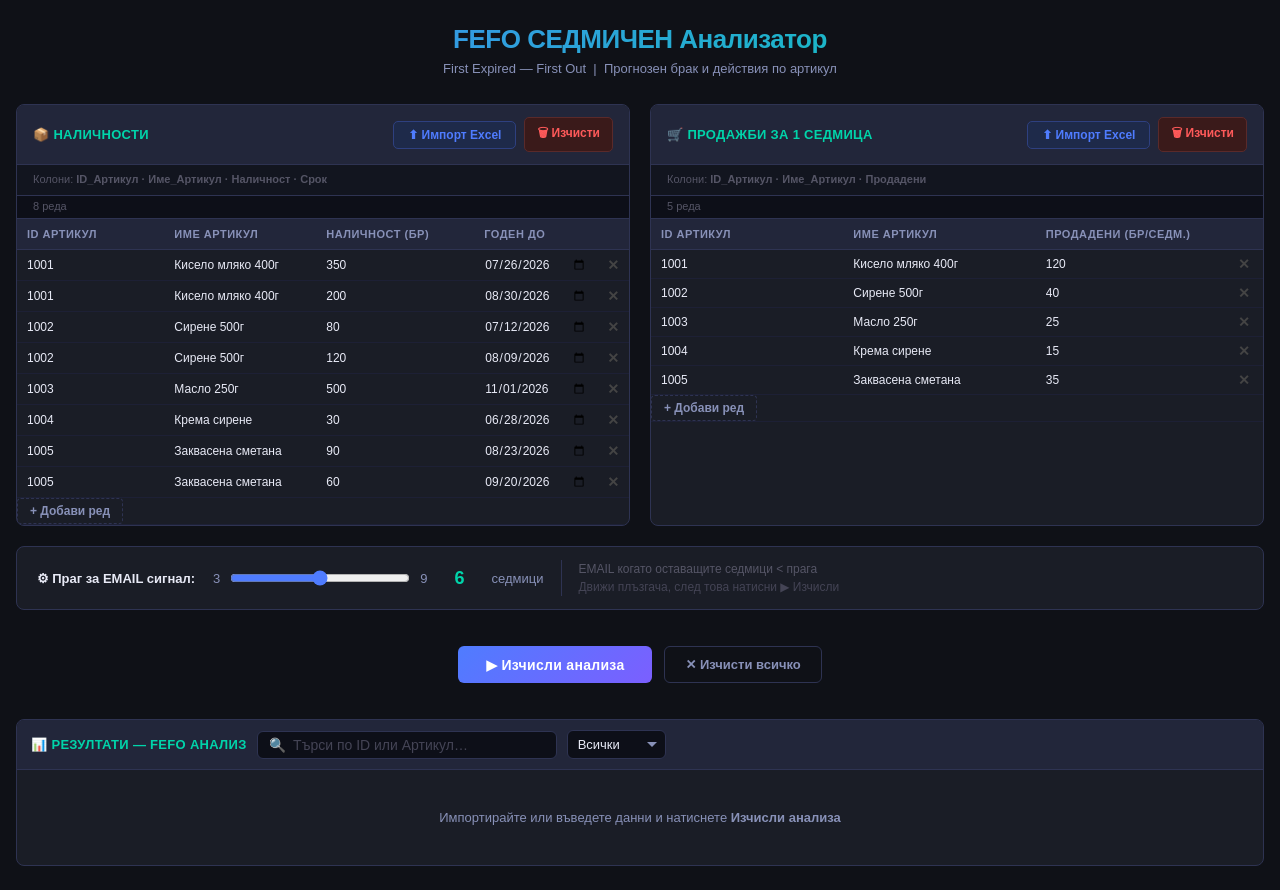
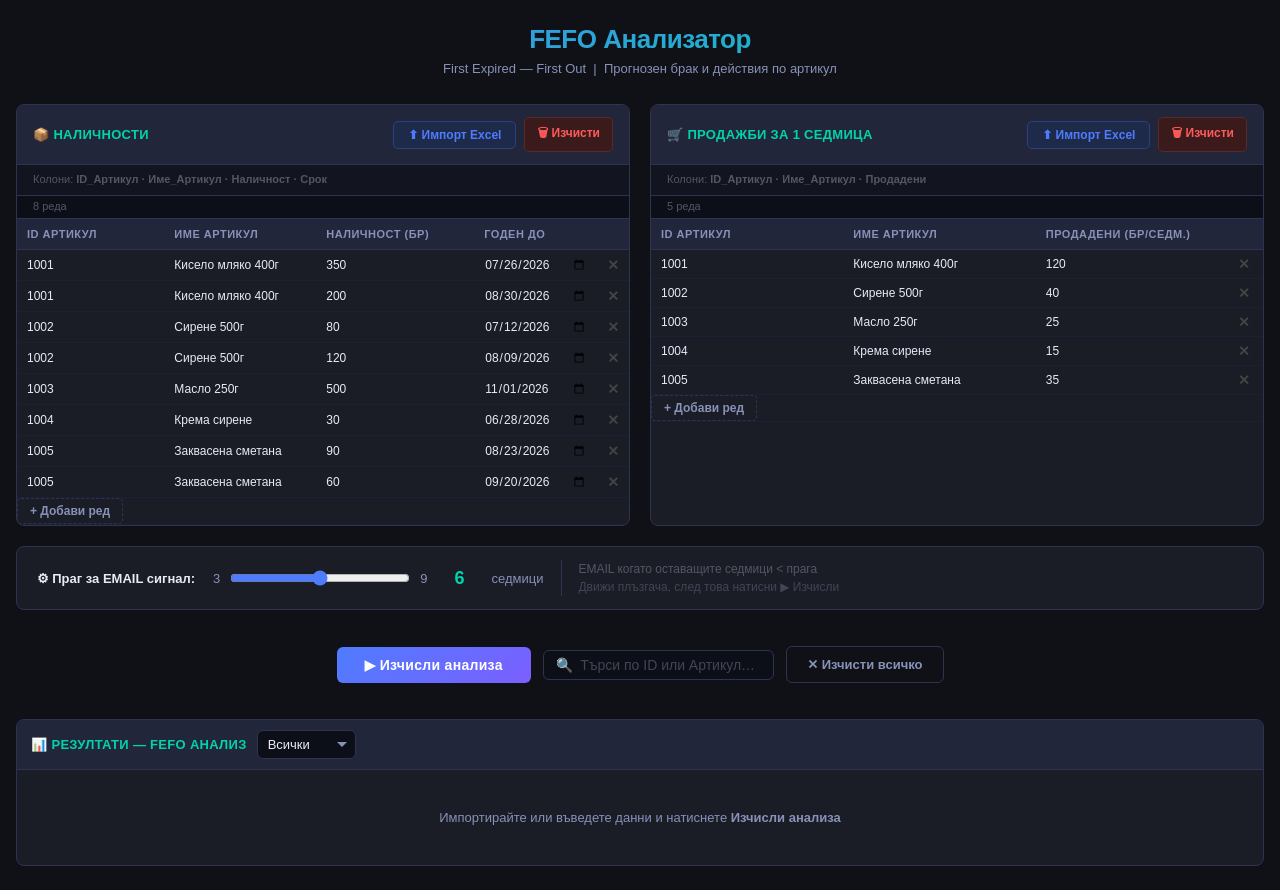
Before and after one commit to anichka980/fefoW, a plain HTML site: page index.html in a window 1280 px wide. Drawn offline with Linux system fonts and the light colour scheme.

Commit message:
Replace search-wrap with search-inline and update title
Refactor search functionality and update header title.

```diff
--- a/index.html
+++ b/index.html
@@ -90,13 +90,6 @@
   .results-title  { font-weight:600; font-size:13px; color:var(--accent2);
     text-transform:uppercase; letter-spacing:.3px; white-space:nowrap; }
 
-  .search-wrap { display:flex; align-items:center; gap:7px; background:#0d0f18;
-    border:1px solid var(--border); border-radius:6px; padding:5px 11px;
-    flex:1; min-width:160px; max-width:300px; }
-  .search-wrap input { background:transparent; border:none; color:var(--text);
-    font-family:var(--font); font-size:14px; outline:none; width:100%; }
-  .search-wrap input::placeholder { color:#445; }
-  .search-icon { color:var(--muted); font-size:14px; flex-shrink:0; }
 
   .action-filter { background:#0d0f18; border:1px solid var(--border); color:var(--text);
     font-family:var(--font); font-size:13px; padding:6px 28px 6px 10px; border-radius:6px;
@@ -122,12 +115,22 @@
   .thresh-unit{font-size:13px;color:var(--muted);}
   .thresh-desc{font-size:12px;color:#556;border-left:1px solid var(--border);
     padding-left:16px;line-height:1.5;}
+
+  /* Search in actions row */
+  .actions-row { align-items:center; }
+  .search-inline { display:flex; align-items:center; gap:7px; background:#0d0f18;
+    border:1px solid var(--border); border-radius:6px; padding:6px 12px;
+    min-width:200px; max-width:280px; }
+  .search-inline input { background:transparent; border:none; color:var(--text);
+    font-family:var(--font); font-size:14px; outline:none; width:100%; }
+  .search-inline input::placeholder { color:#445; }
+  .search-inline span { color:var(--muted); font-size:14px; flex-shrink:0; }
 </style>
 </head>
 <body>
 
 <header>
-  <h1>FEFO СЕДМИЧЕН Анализатор</h1>
+  <h1>FEFO Анализатор</h1>
   <p>First Expired — First Out &nbsp;|&nbsp; Прогнозен брак и действия по артикул</p>
 </header>
 
@@ -211,6 +214,10 @@
   <div style="grid-column:1/-1;background:transparent;border:none;">
     <div class="actions-row">
       <button class="run-btn" onclick="runAnalysis()">▶ Изчисли анализа</button>
+      <div class="search-inline">
+        <span>🔍</span>
+        <input type="text" id="searchInput" placeholder="Търси по ID или Артикул…" oninput="applyFilters()">
+      </div>
       <button class="clear-all-btn" onclick="clearAll()">✕ Изчисти всичко</button>
     </div>
   </div>
@@ -220,11 +227,6 @@
     <div class="results-header">
       <span class="results-title">📊 Резултати — FEFO анализ</span>
 
-      <div class="search-wrap">
-        <span class="search-icon">🔍</span>
-        <input type="text" id="searchInput" placeholder="Търси по ID или Артикул…" oninput="applyFilters()">
-      </div>
-
       <select class="action-filter" id="actionFilter" onchange="applyFilters()">
         <option value="">Всички</option>
         <option value="OK">✓ OK</option>
@@ -233,7 +235,7 @@
 
       <span class="filter-count" id="filterCount"></span>
 
-      <button class="btn-success" id="exportBtn" style="display:none" onclick="exportResults()">⬇ Експорт Excel</button>
+      <button class="btn-success" id="exportBtn" style="display:none" onclick="exportResults()">⬇ Експорт (филтър)</button>
     </div>
     <div id="summaryBar" class="summary-bar" style="display:none"></div>
     <div class="results-scroll">
@@ -277,6 +279,7 @@ function clearAll(){
   document.getElementById('stockImportStatus').textContent='';
   document.getElementById('salesImportStatus').textContent='';
   document.getElementById('searchInput').value='';
+  document.querySelectorAll('#stockBody tr, #salesBody tr').forEach(tr=>tr.style.display='');
   document.getElementById('actionFilter').value='';
   document.getElementById('filterCount').textContent='';
   document.getElementById('resultsContent').innerHTML='<div class="empty-results">Импортирайте или въведете данни и натиснете <strong>Изчисли анализа</strong></div>';
@@ -480,10 +483,13 @@ function runAnalysis(){
 function applyFilters(){
   const q=(document.getElementById('searchInput').value||'').toLowerCase().trim();
   const af=(document.getElementById('actionFilter').value||'').toUpperCase();
+
+  // ── Filter results table ──
   const tbl=document.getElementById('resultsTable');
-  if(!tbl){document.getElementById('filterCount').textContent='';return;}
+  let vis=0, total=0;
+  if(tbl){
     const rows=[...tbl.querySelectorAll('tbody tr:not(.no-match-row)')];
-  let vis=0;
+    total=rows.length;
     rows.forEach(tr=>{
       const id=tr.dataset.id||'', name=tr.dataset.name||'', act=tr.dataset.action||'';
       const mq=!q||id.includes(q)||name.includes(q);
@@ -491,29 +497,65 @@ function applyFilters(){
       if(mq&&ma){tr.classList.remove('row-hidden');vis++;}
       else tr.classList.add('row-hidden');
     });
-  // no-match row
     let nm=tbl.querySelector('.no-match-row');
-  if(vis===0&&rows.length>0){
+    if(vis===0&&total>0){
       if(!nm){nm=document.createElement('tr');nm.className='no-match-row';
         const td=document.createElement('td');td.colSpan=12;td.textContent='Няма намерени артикули.';
         nm.appendChild(td);tbl.querySelector('tbody').appendChild(nm);}
       nm.style.display='';
     } else if(nm) nm.style.display='none';
-  document.getElementById('filterCount').textContent=vis+' / '+rows.length+' артикула';
+    document.getElementById('filterCount').textContent=vis+' / '+total+' артикула';
+  } else {
+    document.getElementById('filterCount').textContent='';
+  }
+
+  // ── Filter stock table (hide rows not matching search; ignore action filter) ──
+  document.querySelectorAll('#stockBody tr').forEach(tr=>{
+    if(!q){tr.style.display='';return;}
+    const inputs=tr.querySelectorAll('input');
+    const id=(inputs[0]?.value||'').toLowerCase();
+    const name=(inputs[1]?.value||'').toLowerCase();
+    tr.style.display=(id.includes(q)||name.includes(q))?'':'none';
+  });
+
+  // ── Filter sales table ──
+  document.querySelectorAll('#salesBody tr').forEach(tr=>{
+    if(!q){tr.style.display='';return;}
+    const inputs=tr.querySelectorAll('input');
+    const id=(inputs[0]?.value||'').toLowerCase();
+    const name=(inputs[1]?.value||'').toLowerCase();
+    tr.style.display=(id.includes(q)||name.includes(q))?'':'none';
+  });
 }
 
 function exportResults(){
   if(!lastResults.length)return;
   const today=new Date();
   const thresh=parseInt(document.getElementById('threshRange').value)||6;
+  const q=(document.getElementById('searchInput').value||'').toLowerCase().trim();
+  const af=(document.getElementById('actionFilter').value||'').toUpperCase();
+
+  // Build export label for filename
+  const afLabel=af?'_'+af:'';
+  const qLabel=q?'_'+q:'';
+
+  // Filter lastResults to only visible rows (matching current filters)
+  const toExport=lastResults.filter(r=>{
+    const mq=!q||r.id.toLowerCase().includes(q)||(r.name||'').toLowerCase().includes(q);
+    const ma=!af||r.action===af;
+    return mq&&ma;
+  });
+
+  if(!toExport.length){alert('Няма редове за експорт при текущите филтри.');return;}
+
   const data=[['ID Артикул','Артикул','Наличност','Продажби/седм.','Седм. запас','Най-ранен срок','Седм. до изтичане','Праг (седм.)','Продаваемо','Очакван брак','Причина','Действие']];
-  lastResults.forEach(r=>data.push([r.id,r.name||'',r.totalStock,r.weekSales,r.weeksStock!==null?+fmt(r.weeksStock):'',
+  toExport.forEach(r=>data.push([r.id,r.name||'',r.totalStock,r.weekSales,r.weeksStock!==null?+fmt(r.weeksStock):'',
     fmtDate(new Date(r.lotsCalc[0].exp)),+fmt(r.weeksToExpMin),r.thresh,+fmt(r.totalSellable,0),+fmt(r.totalWaste,0),r.reason,r.action]));
   const ws=XLSX.utils.aoa_to_sheet(data);
   ws['!cols']=[10,25,12,14,12,16,14,8,12,13,18,10].map(w=>({wch:w}));
   const wb=XLSX.utils.book_new();
   XLSX.utils.book_append_sheet(wb,ws,'FEFO Анализ');
-  XLSX.writeFile(wb,`FEFO_Анализ_${today.toISOString().split('T')[0]}.xlsx`);
+  XLSX.writeFile(wb,`FEFO_Анализ_${today.toISOString().split('T')[0]}${afLabel}${qLabel}.xlsx`);
 }
 
 // Demo seed
```
Lines whose indentation alone changed are shown as unchanged.
